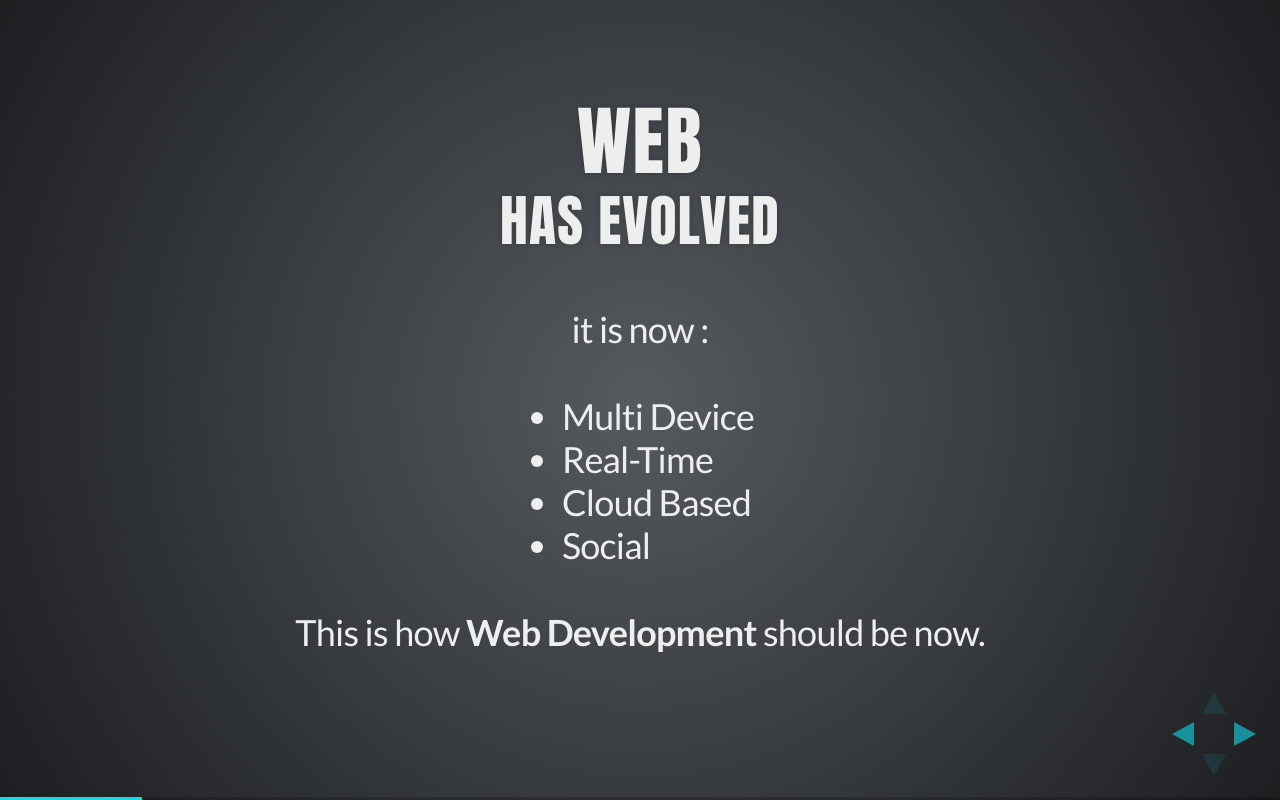
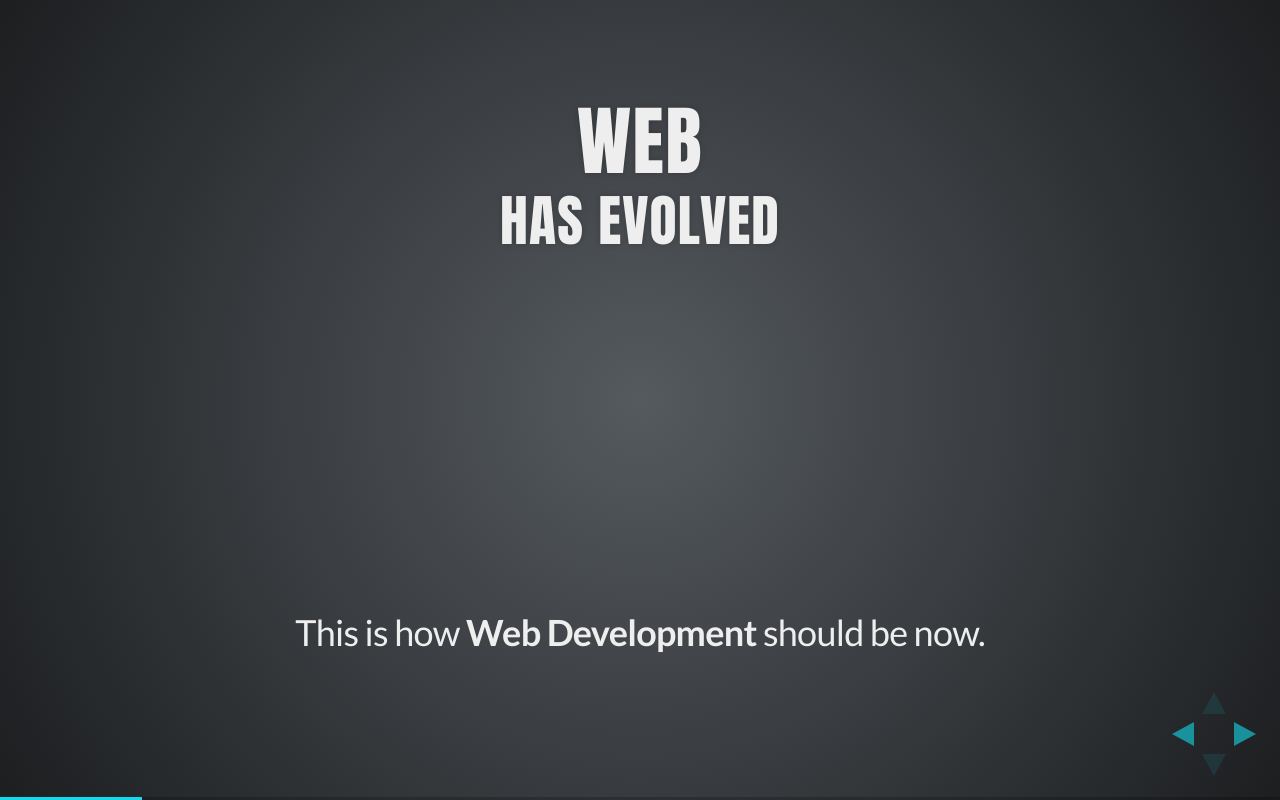
Before and after one commit to Evangenieur/FutureOfWebDev_Pres, a website: page index.html in a window 1280 px wide. Both pictures are taken after a click on the element 1251 px from the left and 734 px from the top of the page. Drawn offline with nearby package versions, Linux system fonts and the light colour scheme; files that its build step writes are made by us from their sources; a web font is replaced by a local one.

Commit message:
fragment correction

```diff
--- a/index.html
+++ b/index.html
@@ -53,17 +53,17 @@
 <div>
     <br>
 </div>
-<div class="fragment visible">it is now :</div>
-<div class="fragment visible">
+<div class="fragment">it is now :</div>
+<div>
     <br>
 </div>
 <div>
     <ul>
-        <li class="fragment visible">Multi Device<br>
+        <li class="fragment">Multi Device<br>
         </li>
-        <li class="fragment visible">Real-Time</li>
-        <li class="fragment visible">Cloud Based</li>
-        <li class="fragment visible">Social<br>
+        <li class="fragment">Real-Time</li>
+        <li class="fragment">Cloud Based</li>
+        <li class="fragment">Social<br>
     </li>
     </ul>
         <div style="text-align: left;">
```
